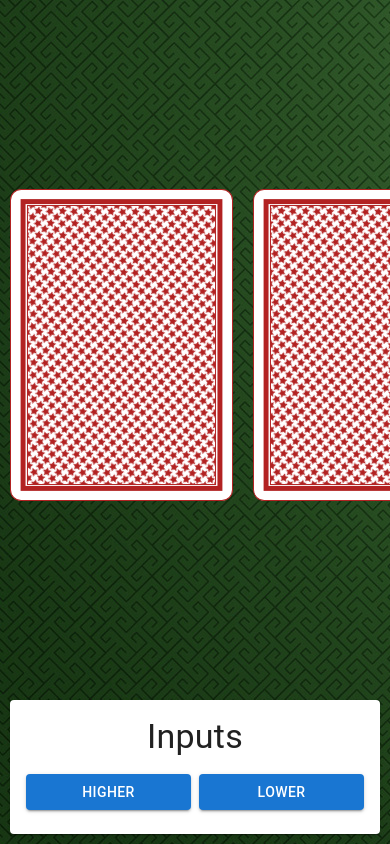
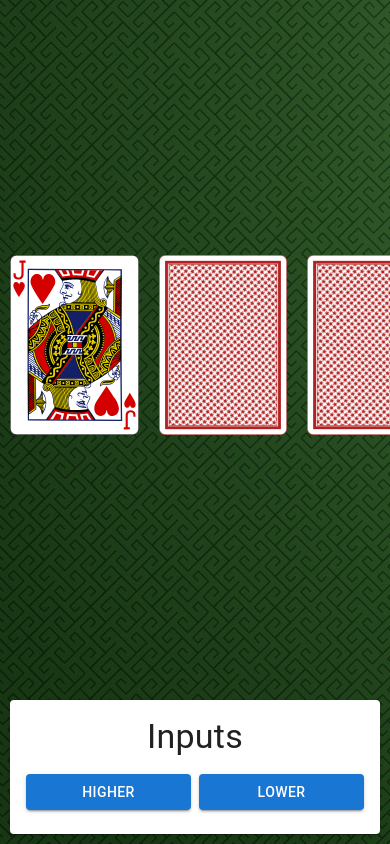
Before and after one commit to SamJHirst/Cards, a React (Vite) app: page / in a window 390 px wide. Built offline with nearby package versions, Linux system fonts and the light colour scheme.

Commit message:
Fix cards not loading on mobile devices

```diff
--- a/src/App.tsx
+++ b/src/App.tsx
@@ -1,4 +1,4 @@
-import { useState } from 'react';
+import { useEffect, useRef, useState } from 'react';
 import { Grid } from '@mui/material';
 
 import CardImage, { PlayingCard } from './CardImage';
@@ -21,7 +21,7 @@ function App() {
     const [sameChance, setSameChance] = useState<number>(0);
     const [gameOver, setGameOver] = useState<boolean>(false);
 
-    const cardsToDisplay = Math.floor(window.innerWidth / 236) - 1;
+    const containerRef = useRef(null);
 
     // @ts-ignore
     const colourChange = (e: React.FormEvent<HTMLInputElement>, value: string) => {
@@ -37,9 +37,20 @@ function App() {
         cards[nextCardIndex].visible = true;
         setCards(cards);
 
+        if (containerRef.current) {
+            const containerDiv = containerRef.current as HTMLDivElement;
+            if (nextCardIndex + 1 < cards.length) {
+                containerDiv.children[nextCardIndex + 1].scrollIntoView();
+            }
+        }
+
         if ((guess === 'HIGHER' && nextCard.value >= latestCard.value) || (guess === 'LOWER' && nextCard.value <= latestCard.value)) {
             updateStats(cards);
             setScore(score + 1);
+
+            if (score === 51 && !gameOver) {
+                setGameOver(true);
+            }
         } else {
             setGameOver(true);
         }
@@ -59,9 +70,6 @@ function App() {
         setCards([]);
         setScore(0);
         setGameOver(false);
-    }
-
-    console.log(cards);
 
         if (cards.length === 0) {
             const deck: PlayingCard[] = [];
@@ -85,9 +93,13 @@ function App() {
             updateStats(shuffled);
         }
 
-    if (score === 51 && !gameOver) {
-        setGameOver(true);
+        if (containerRef.current) {
+            const containerDiv = containerRef.current as HTMLDivElement;
+            containerDiv.scrollLeft = 0;
         }
+    }
+
+    useEffect(newGame, []);
 
     return (
         <div
@@ -100,17 +112,20 @@ function App() {
             }}
         >
             <div
+                className="hide-scrollbar"
+                ref={containerRef}
                 style={{
                     alignItems: 'center',
                     display: 'flex',
                     flexDirection: 'row',
                     flexGrow: 1,
-                    overflow: 'hidden',
+                    overflowX: 'scroll',
+                    overflowY: 'hidden',
                     whiteSpace: 'nowrap',
                 }}
             >
                 {
-                    cards.filter(x => x.visible).splice(0 - cardsToDisplay, cardsToDisplay).concat(cards.filter(x => !x.visible)).map((card, i) => (
+                    cards.map((card, i) => (
                         <CardImage
                             card={card}
                             colour={colour}
--- a/src/CardImage.tsx
+++ b/src/CardImage.tsx
@@ -19,6 +19,7 @@ function CardImage({ card, colour }: CardImageProps) {
                 src={`/img/backs/${colour}.svg`}
                 style={{
                     margin: 10,
+                    maxWidth: '33vw',
                 }}
             />
         )
@@ -30,6 +31,7 @@ function CardImage({ card, colour }: CardImageProps) {
             src={card.path}
             style={{
                 margin: 10,
+                maxWidth: '33vw',
             }}
         />
     )
--- a/src/index.css
+++ b/src/index.css
@@ -14,3 +14,12 @@ body {
 code {
     font-family: source-code-pro, Menlo, Monaco, Consolas, 'Courier New', monospace;
 }
+
+.hide-scrollbar {
+    scrollbar-width: none;
+    -ms-overflow-style: none;
+}
+
+.hide-scrollbar::-webkit-scrollbar {
+    display: none;
+}
```
Lines whose indentation alone changed are shown as unchanged.
